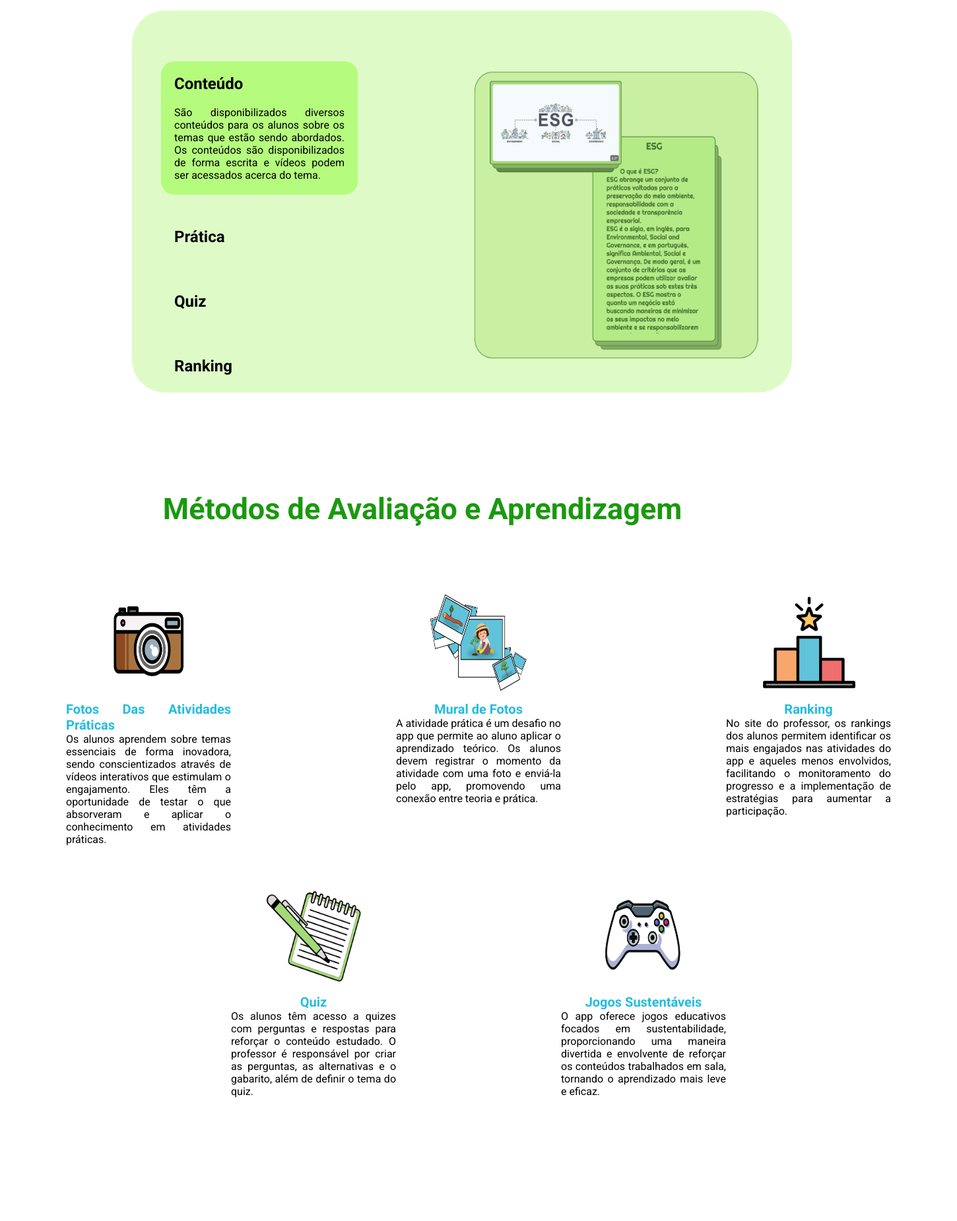
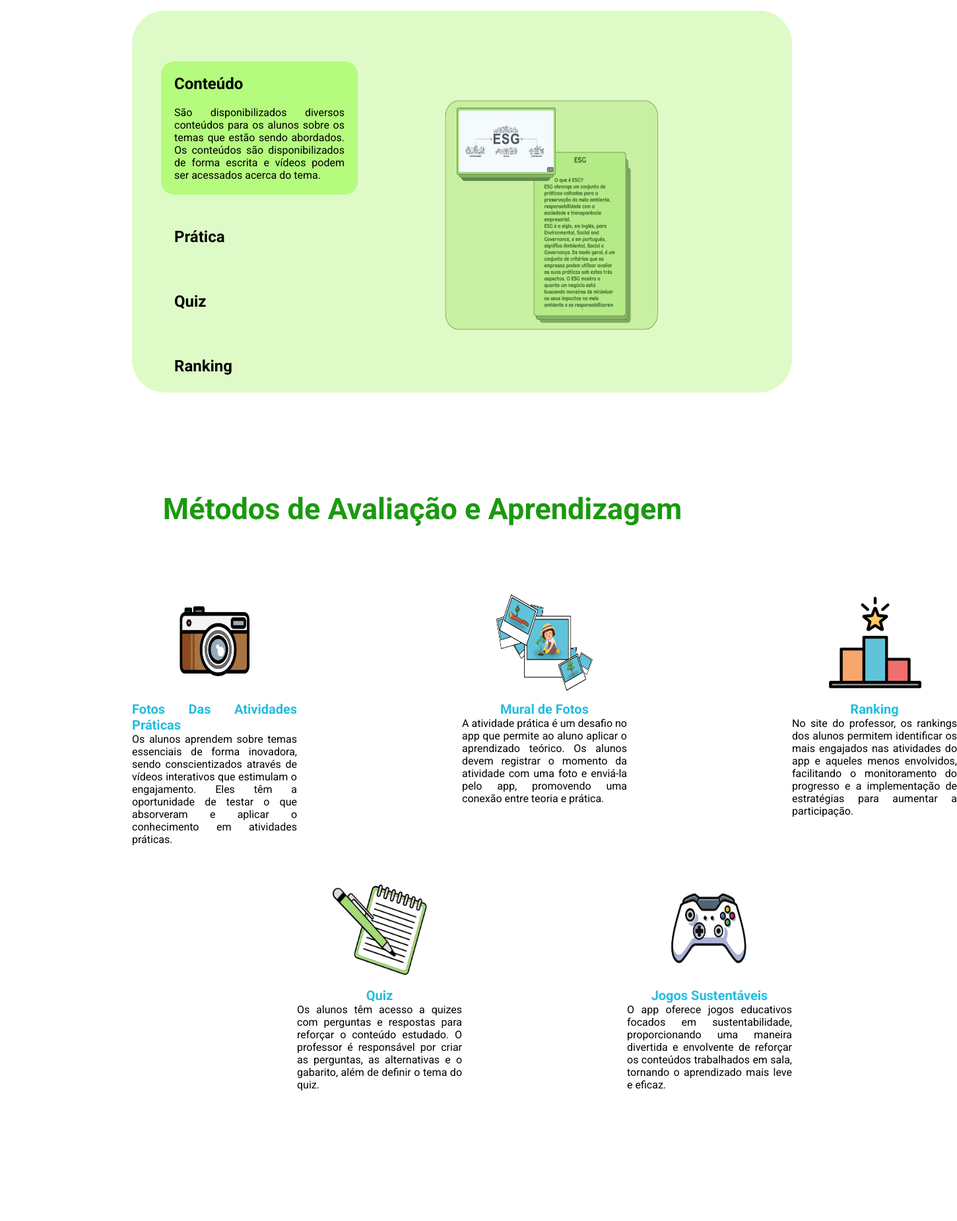
Before and after one commit to Gats-Organization/Gats-LandingPage-DS1, a plain HTML site: page inicio.html in a window 1280 px wide. Shown: the part 2039-3890 px from the top of the page at 66% size, 1450 px wide, since content can reach past the window. Drawn offline with Linux system fonts and the light colour scheme.

Commit message:
arrumar o grid aq!!!!!!!!!!!!!!!!!!!!!!!!!!

```diff
--- a/hf.css
+++ b/hf.css
@@ -93,7 +93,7 @@ footer{
     border-top-left-radius: 50px;
     margin: auto;
     margin-top: 150px;
-    padding: 50px;
+    padding: 30px;
 }
 
 footer #parte-cima-footer{
@@ -196,7 +196,7 @@ footer #parte-cima-footer{
 /* ------------------- MEDIA QUERIES - TABLET -----------------------*/
 @media screen and (min-width: 756px){
     footer{
-        width: 600px;
+        width: 450px;
     }
 
     footer img{
--- a/inicio.css
+++ b/inicio.css
@@ -178,7 +178,6 @@
 @media screen and (max-width: 755px){
     /********COMEÇO DA MAIN********/
     main{
-        width: 400px;
         margin-right: 10px;
         margin-left: 10px;
     }
@@ -309,12 +308,6 @@
 
 /* ------------------- MEDIA QUERIES - TABLET -----------------------*/
 @media screen and (min-width: 756px){
-    /*******COMEÇO DA MAIN********/
-    main{
-        margin-right: 100px;
-        margin-left: 100px;
-    }
-
     /*******SUB MAIN -> COMEÇO DA CLASSE "BAIXEAQUI"********/
 
     .baixeaqui{
@@ -484,7 +477,7 @@
 
     .gif #texto{
         width: 500px;
-        margin-left: 150px;
+        margin-left: 80px;
     }
 
     /********SUB MAIN -> COMEÇO DA CLASSE "FUNCIONALIDADES" + JAVASCRIPT"********/
@@ -520,20 +513,18 @@
     }
 
     .funcionalidades #imagem_demonstracao{
-        width: 800px;
-        height: 500px;
+        width: 600px;
+        height: 400px;
     }
 
 
 
     /********SUB MAIN -> COMEÇO DA CLASSE "ICONES-FUNCOES"********/
     .icones-funcoes {
-        margin-left: -100px;
         display: grid;
-        grid-template-columns: repeat(5, 1fr);
-        grid-template-rows: repeat(2, 1fr);
+        grid-template-columns: repeat(5, 0.3fr);
+        grid-template-rows: repeat(2, 0.3fr);
         justify-items: center;
-        row-gap: 10px;
     }
 
     .icones-funcoes #img1 {
@@ -577,3 +568,26 @@
     }
 
 }
+
+/* .icones-funcoes {
+    display: grid;
+    grid-template-columns: repeat(5, 0.3fr);
+    grid-template-rows: repeat(2, 0.3fr);
+    justify-items: center;
+}
+
+.icones-funcoes #img1 {
+    grid-area: 1 / 1 / 2 / 2;
+}
+.icones-funcoes #img2 {
+    grid-area: 1 / 3 / 2 / 4;
+}
+.icones-funcoes #img3 {
+    grid-area: 1 / 5 / 2 / 6;
+}
+.icones-funcoes #img4 {
+    grid-area: 2 / 2 / 3 / 3;
+}
+.icones-funcoes #img5 {
+    grid-area: 2 / 4 / 3 / 5;
+} */
```
